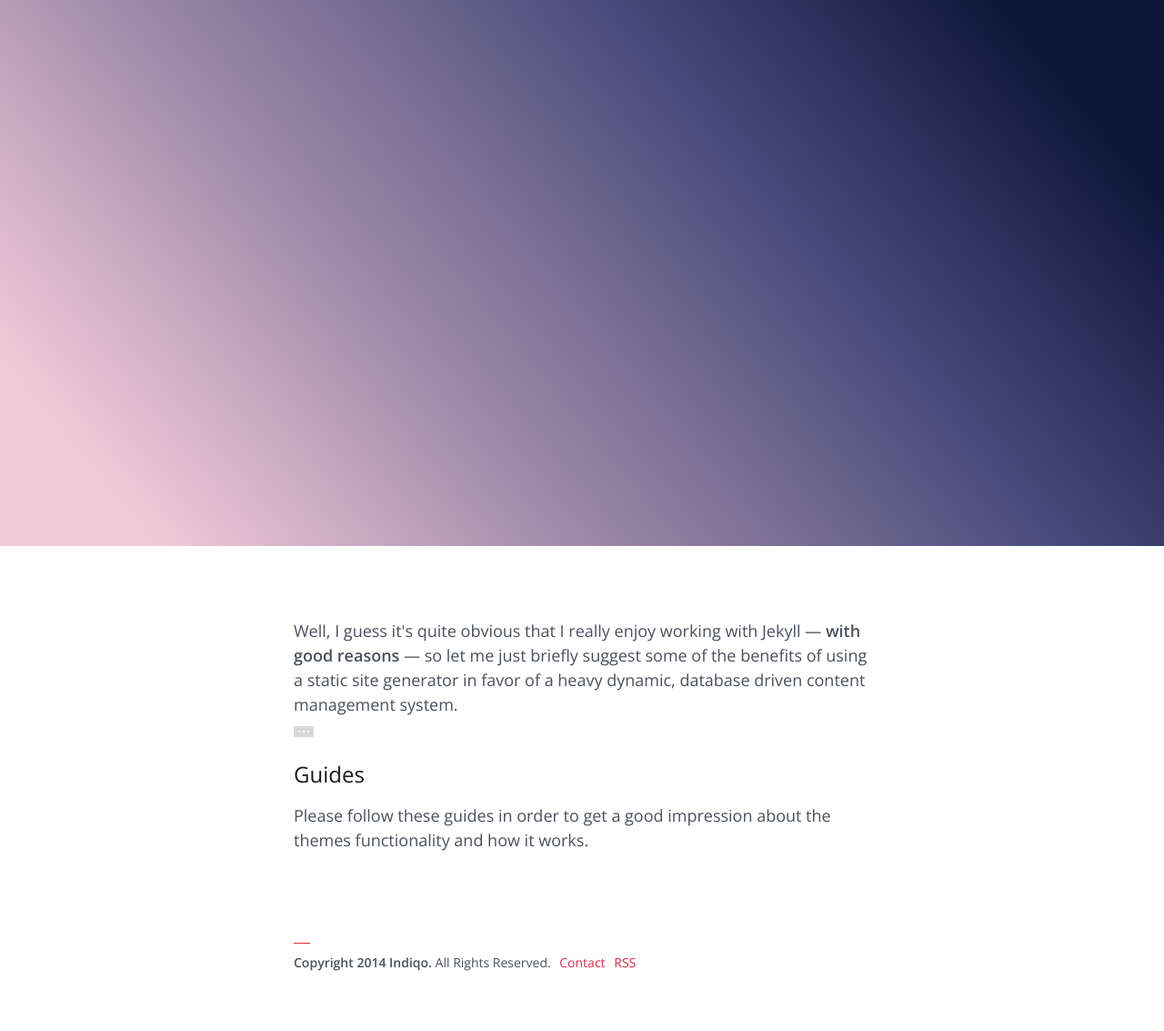
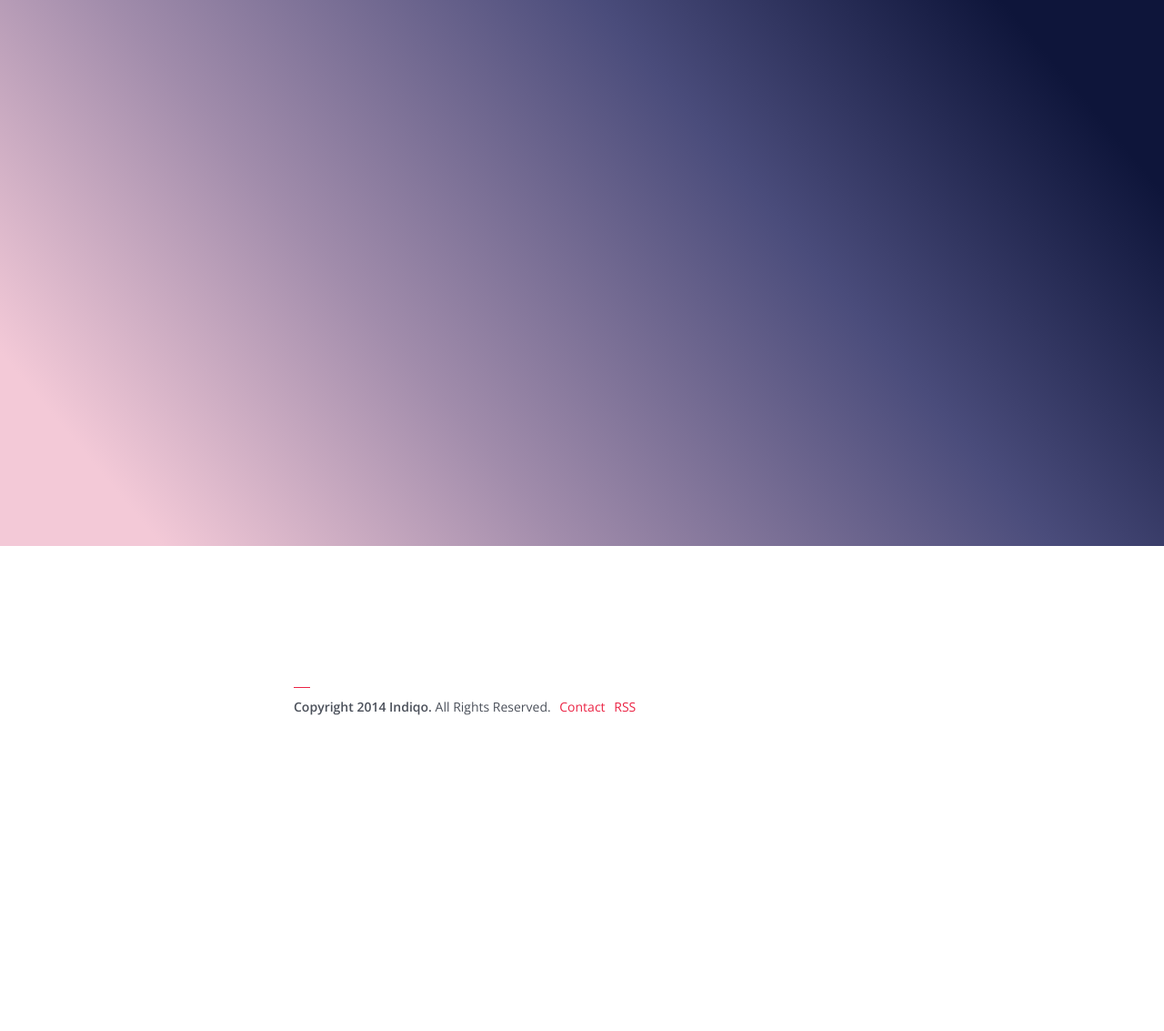
Before and after one commit to chatops-ai/website, a Jekyll site: the page built from index.html, in a window 1280 px wide. Shown: the whole page at 91% size. Built offline with Jekyll 4.4.1, drawn with Linux system fonts in a browser that asks for light colours; after the commit the page ends 900 px from its top, so only the background shows below that.

Commit message:
Disable something or another

```diff
--- a/index.html
+++ b/index.html
@@ -12,15 +12,6 @@ gradient:   1
 
 ---
 
-<div class="summary">
-
-  <p>Well, I guess it's quite obvious that I really enjoy working with Jekyll — <b>with good reasons</b> — so let me just briefly suggest some of the benefits of using a static site generator in favor of a heavy dynamic, database driven content management system. <a href="/why-jekyll.html" title="Continue" class="more">Continue</a></p>
-
-</div>
-
-<h2>Guides</h2>
-<p>Please follow these guides in order to get a good impression about the themes functionality and how it works.</p>
-
 {% for post in paginator.posts %}
 
   {% include summary.html %}
```
Also changed, not shown: about.md (+0 -1 lines), credits.md (+0 -1 lines).
